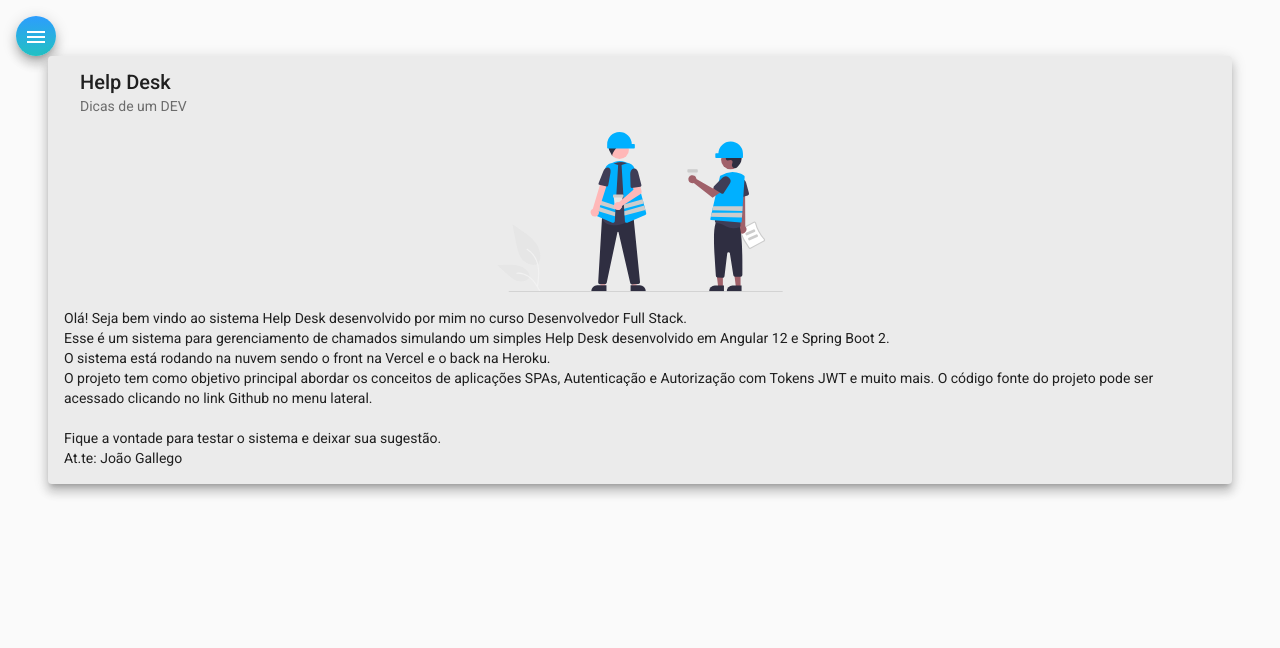
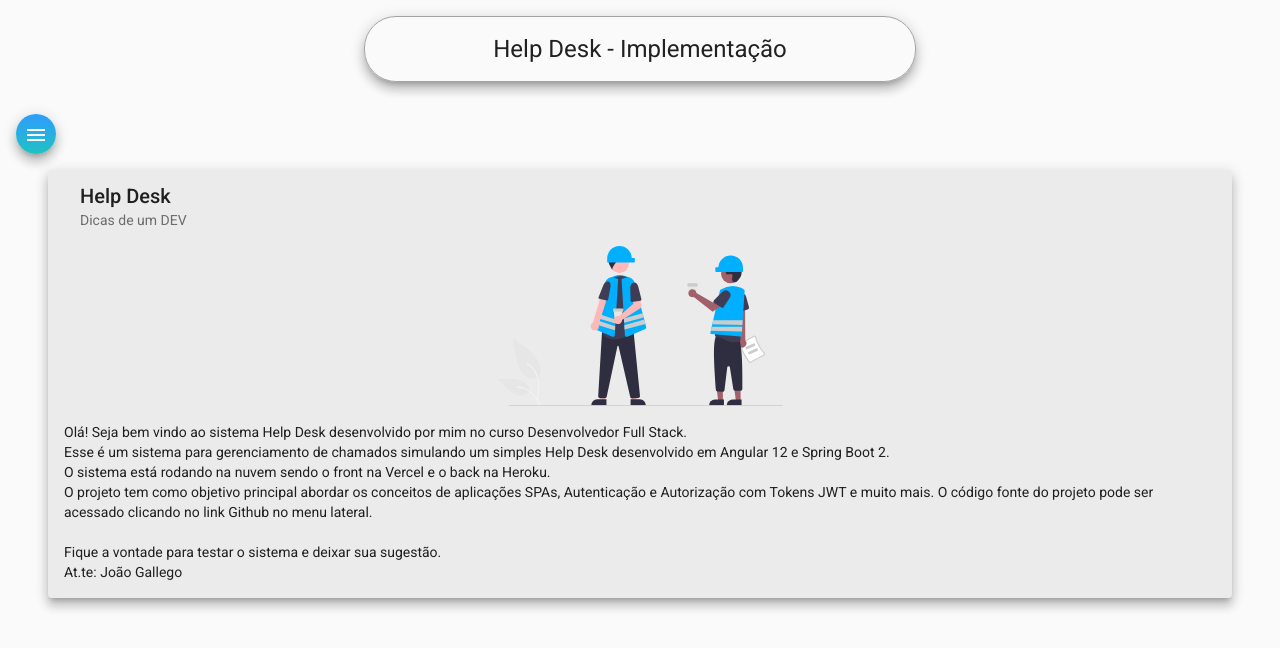
Before and after one commit to FolkGallego/HelpDesk-Front, an Angular app: page /home in a window 1280 px wide. Shown: the top 648 px of the page. Built offline with nearby package versions, Linux system fonts and the light colour scheme.

Commit message:
HTML e CSS para Header

```diff
--- a/src/app/Components/header/header.component.css
+++ b/src/app/Components/header/header.component.css
@@ -0,0 +1,12 @@
+.container {
+    display: flex;
+    align-items: center;
+    justify-content: center;
+}
+
+h1 {
+    margin-top: 1rem;
+    border: 1px solid rgb(163, 163, 163);
+    padding: 1rem 10%;
+    border-radius: 2rem;
+}
--- a/src/app/Components/header/header.component.html
+++ b/src/app/Components/header/header.component.html
@@ -1 +1,4 @@
-<p>header works!</p>
+<div class="container">
+    <h1 class="mat-elevation-z8">Help Desk - Implementação</h1>
+
+</div>
--- a/src/app/Components/home/home.component.css
+++ b/src/app/Components/home/home.component.css
@@ -1,6 +1,6 @@
 .card {
     width: 90%;
-    margin: auto;
+    margin: 1rem auto;
     background-color: rgb(235, 235, 235);
 }
 
--- a/src/app/Components/nav/nav.component.html
+++ b/src/app/Components/nav/nav.component.html
@@ -35,6 +35,7 @@
     </mat-drawer>
 
     <div class="sidenav-content">
+        <app-header></app-header>
         <button class="menu mat-elevation-z8" (click)="drawer.toggle()" mat-icon-button>
             <mat-icon>menu</mat-icon>
         </button>
```
